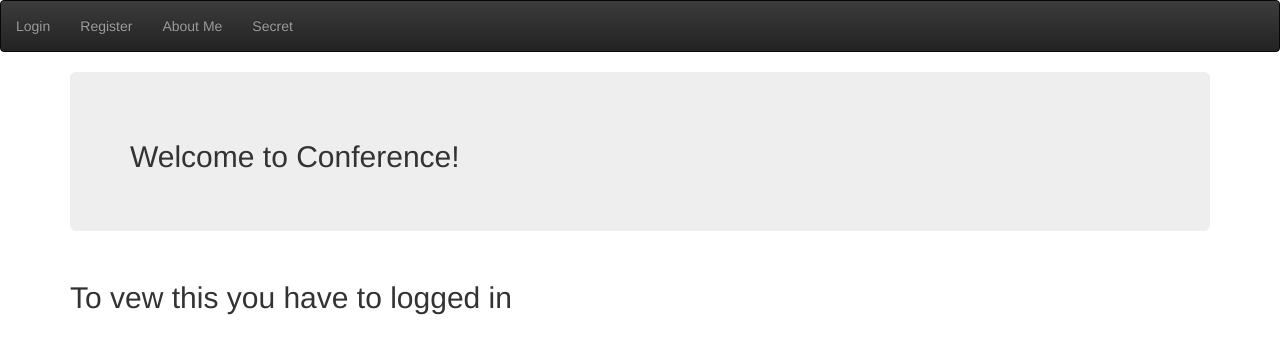
After one commit to sharifulrocky/conference, a Django app: template app/templates/restricted/secret.html in a window 1280 px wide. The commit adds this page. Shown: the top 354 px of the page. Run offline with Django 3.2, Linux system fonts and the light colour scheme; the template is opened without the code that fills it, so the values that code supplies are empty; some libraries are stand-ins or nearby versions.

Commit message:
Require login to access a menu complete

```diff
--- a/app/templates/master.html
+++ b/app/templates/master.html
@@ -27,6 +27,7 @@
                 {% endif %}
 
                 <li><a href="{% url 'about' %}">About Me</a></li>
+                <li><a href="{% url 'secret' %}">Secret</a></li>
             </ul>
         </div>
 
--- /dev/null
+++ b/app/templates/restricted/secret.html
@@ -0,0 +1,7 @@
+{% extends 'master.html' %}
+
+{% block content %}
+    <p>
+        <h2>To vew this you have to logged in</h2>
+    </p>
+{% endblock %}
--- a/conference/settings.py
+++ b/conference/settings.py
@@ -26,9 +26,7 @@ SECRET_KEY = '0!(0bury-_a+t0!0^&+s$ei7700&33)$c-ypg$r&@j@opxl+8x'
 DEBUG = True
 
 ALLOWED_HOSTS = []
-
-
-# Application definition
+LOGIN_URL = '/login/'
 
 INSTALLED_APPS = [
     'django.contrib.admin',
--- a/conference/urls.py
+++ b/conference/urls.py
@@ -25,4 +25,5 @@ urlpatterns = [
     url(r'^logout/', auth.logout, name='logout'),
     url(r'^register/', auth.register, name='register'),
     url(r'^about/', views.about, name='about'),
+    url(r'^secret/', views.secret, name='secret'),
 ]
```
Also changed, not shown: app/views.py (+6 -1 lines), db.sqlite3.
